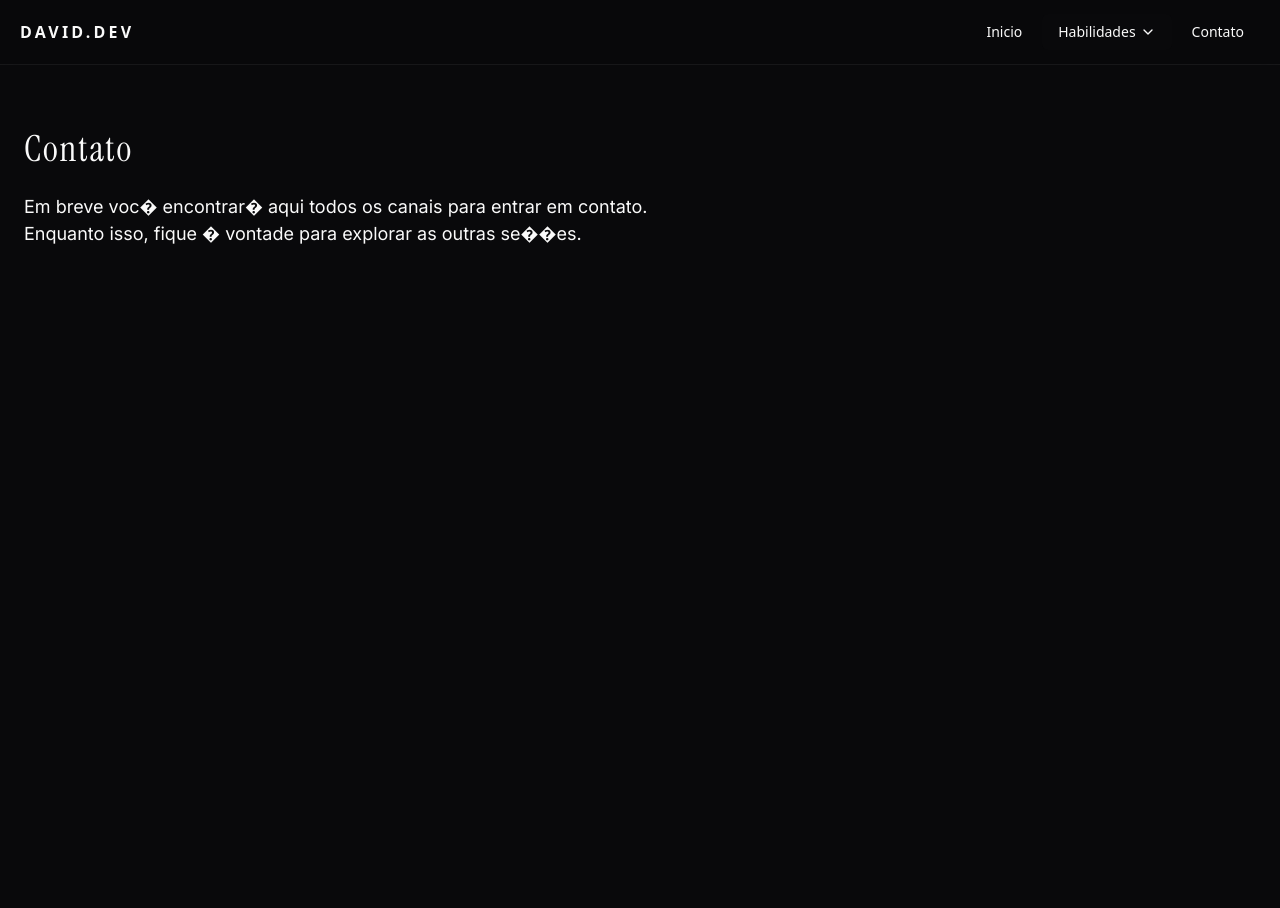
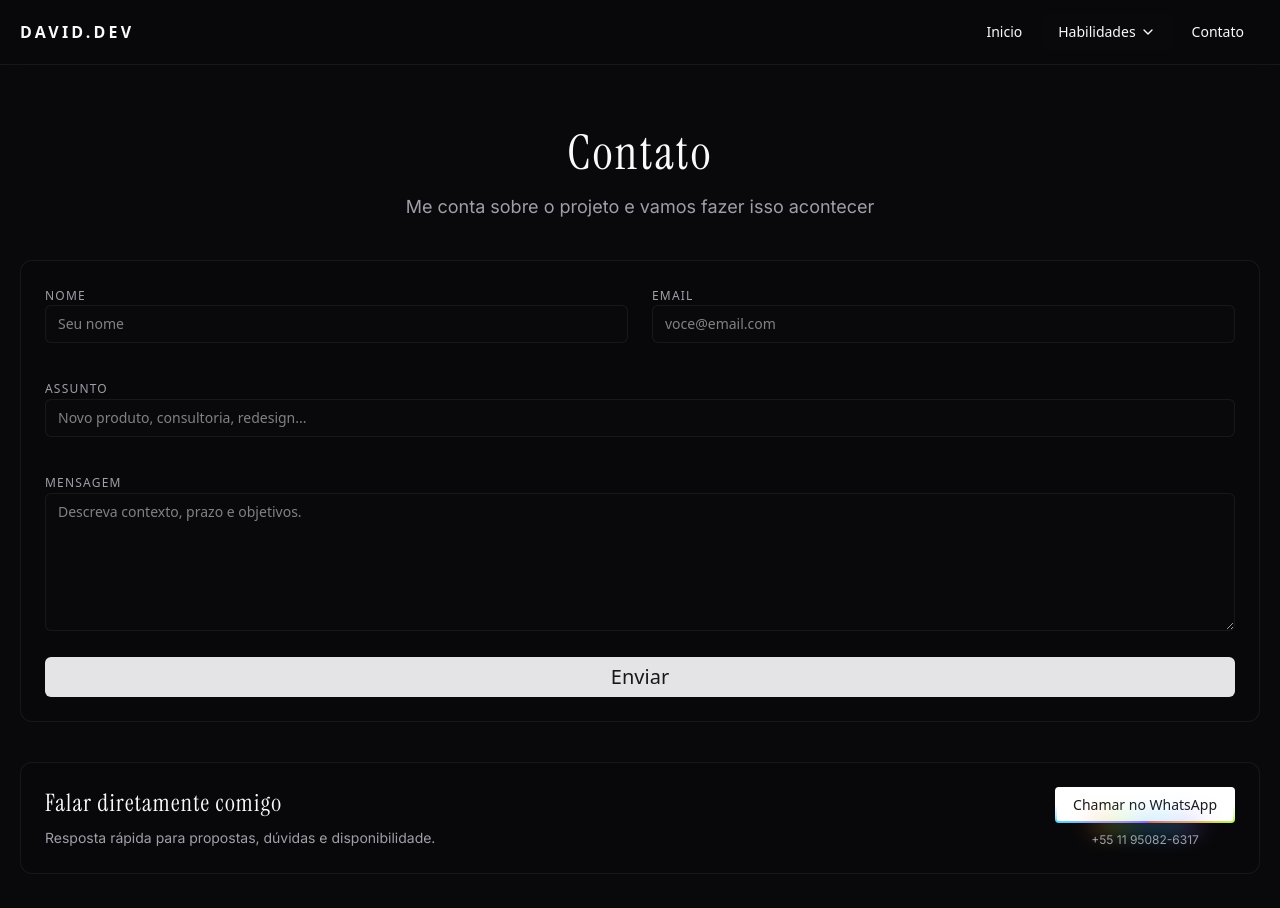
Before and after one commit to sirdav1d/portfolio-dev, a Next.js app: page /contato in a window 1280 px wide. Shown: the top 908 px of the page. Before the commit the page ends 800 px from the top, so only its background shows below. Built offline with nearby package versions, Linux system fonts and the light colour scheme.

Commit message:
feat: enhance contact page with new form and WhatsApp integration

```diff
--- a/app/(home)/page.tsx
+++ b/app/(home)/page.tsx
@@ -29,7 +29,7 @@ export const metadata: Metadata = {
 
 export default function Home() {
 	return (
-		<main className='overflow-x-hidden'>
+		<main className='overflow-x-hidden pb-10'>
 			<Hero />
 			<BreakSection />
 			<SectionArchiteture />
--- a/app/contato/page.tsx
+++ b/app/contato/page.tsx
@@ -1,21 +1,108 @@
 /** @format */
 
 import type { Metadata } from 'next';
+import { Button } from '@/components/ui/button';
+import { RainbowButton } from '@/components/ui/rainbow-button';
 
 export const metadata: Metadata = {
 	title: 'Contato',
 	description:
-		'Informaes de contato e formas de alcan�ar o autor do portf�lio.',
+		'Formulário de contato e chamada direta no WhatsApp para falar sobre projetos.',
 };
+
+const WHATSAPP_NUMBER = '5511950826317';
 
 export default function ContatoPage() {
 	return (
-		<main className='px-6 py-16'>
-			<h1 className='text-4xl'>Contato</h1>
-			<p className='mt-6 max-w-2xl text-lg text-balance'>
-				Em breve voc� encontrar� aqui todos os canais para entrar em contato.
-				Enquanto isso, fique � vontade para explorar as outras se��es.
-			</p>
+		<main className='min-h-[calc(100vh-5rem)] flex items-center justify-center'>
+			<div className='mx-auto w-full max-w-7xl px-5 py-16 space-y-10'>
+				<header className='text-center space-y-4'>
+					<h1 className='text-4xl md:text-5xl text-foreground'>Contato</h1>
+					<p className='text-muted-foreground text-balance md:text-lg'>
+						Me conta sobre o projeto e vamos fazer isso acontecer
+					</p>
+				</header>
+
+				<div className='grid gap-10'>
+					<form className='rounded-xl border border-border/60 bg-background/70 p-6 space-y-8 text-left'>
+						<div className='grid gap-6 sm:grid-cols-2'>
+							<label className='space-y-3 text-sm text-muted-foreground'>
+								<span className='text-xs uppercase tracking-widest'>Nome</span>
+								<input
+									type='text'
+									name='name'
+									placeholder='Seu nome'
+									className='w-full rounded-md border border-border/60 bg-background px-3 py-2 text-foreground outline-none focus:border-foreground/40'
+								/>
+							</label>
+							<label className='space-y-3 text-sm text-muted-foreground'>
+								<span className='text-xs uppercase tracking-widest'>Email</span>
+								<input
+									type='email'
+									name='email'
+									placeholder='voce@email.com'
+									className='w-full rounded-md border border-border/60 bg-background px-3 py-2 text-foreground outline-none focus:border-foreground/40'
+								/>
+							</label>
+						</div>
+						<div>
+							<label className='space-y-3 text-sm text-muted-foreground mb-8'>
+								<span className='text-xs uppercase tracking-widest'>
+									Assunto
+								</span>
+								<input
+									type='text'
+									name='subject'
+									placeholder='Novo produto, consultoria, redesign...'
+									className='w-full rounded-md border border-border/60 bg-background px-3 py-2 text-foreground outline-none focus:border-foreground/40'
+								/>
+							</label>
+						</div>
+
+						<label className='space-y-3 text-sm text-muted-foreground'>
+							<span className='text-xs uppercase tracking-widest'>
+								Mensagem
+							</span>
+							<textarea
+								name='message'
+								rows={6}
+								placeholder='Descreva contexto, prazo e objetivos.'
+								className='w-full rounded-md border border-border/60 bg-background px-3 py-2 text-foreground outline-none focus:border-foreground/40'
+							/>
+						</label>
+
+						<Button
+							type='submit'
+							className='w-full mt-5 text-xl'>
+							Enviar
+						</Button>
+					</form>
+
+					<div className='rounded-xl border border-border/60 bg-background/70 p-6 text-left flex justify-between'>
+						<div className='space-y-2'>
+							<h2 className='text-2xl text-foreground'>
+								Falar diretamente comigo
+							</h2>
+							<p className='text-sm text-muted-foreground'>
+								Resposta rápida para propostas, dúvidas e disponibilidade.
+							</p>
+						</div>
+						<div className='space-y-2'>
+							<RainbowButton asChild>
+								<a
+									href={`https://wa.me/${WHATSAPP_NUMBER}`}
+									target='_blank'
+									rel='noreferrer'>
+									Chamar no WhatsApp
+								</a>
+							</RainbowButton>
+							<p className='text-xs text-muted-foreground text-center'>
+								+55 11 95082-6317
+							</p>
+						</div>
+					</div>
+				</div>
+			</div>
 		</main>
 	);
 }
```
